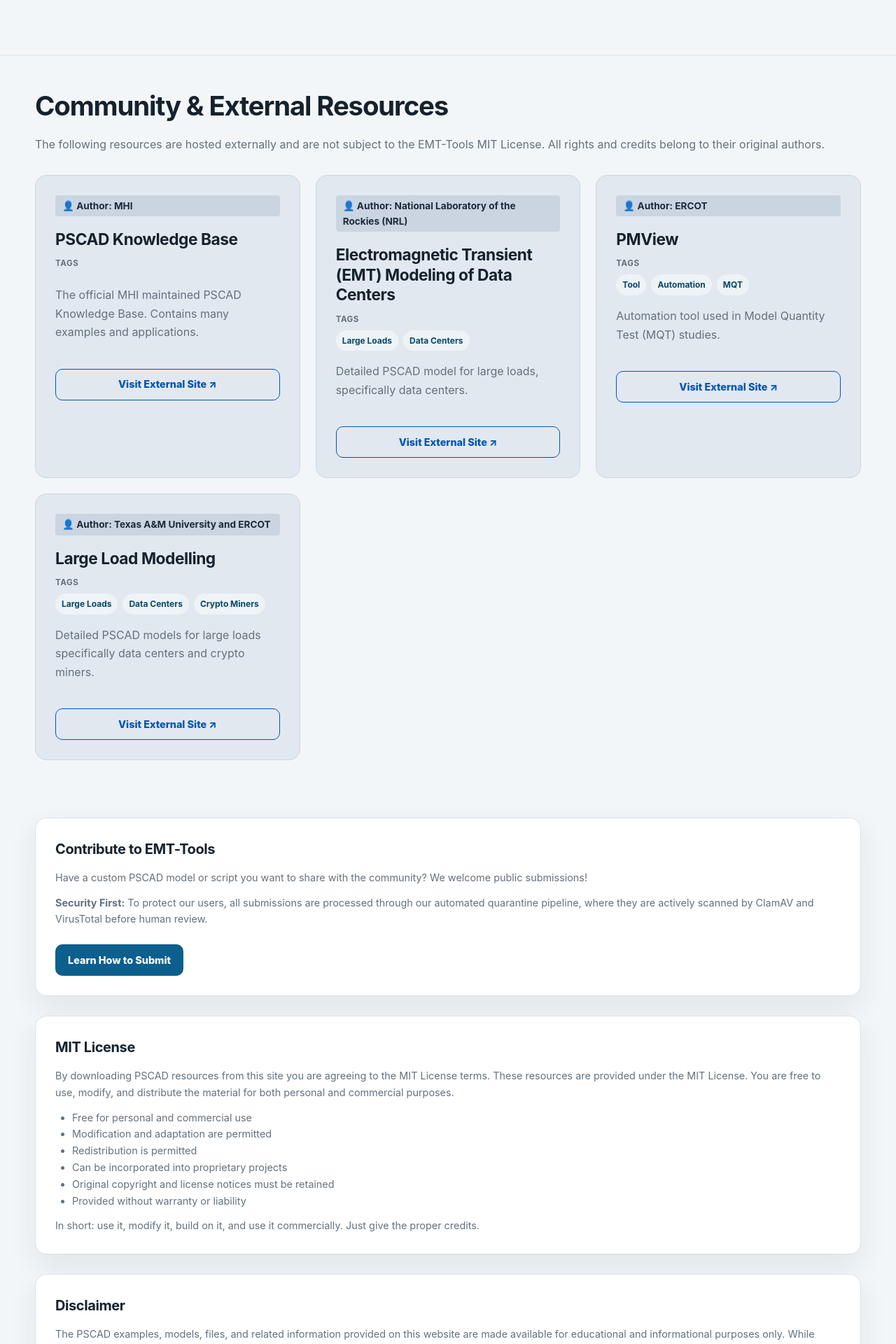
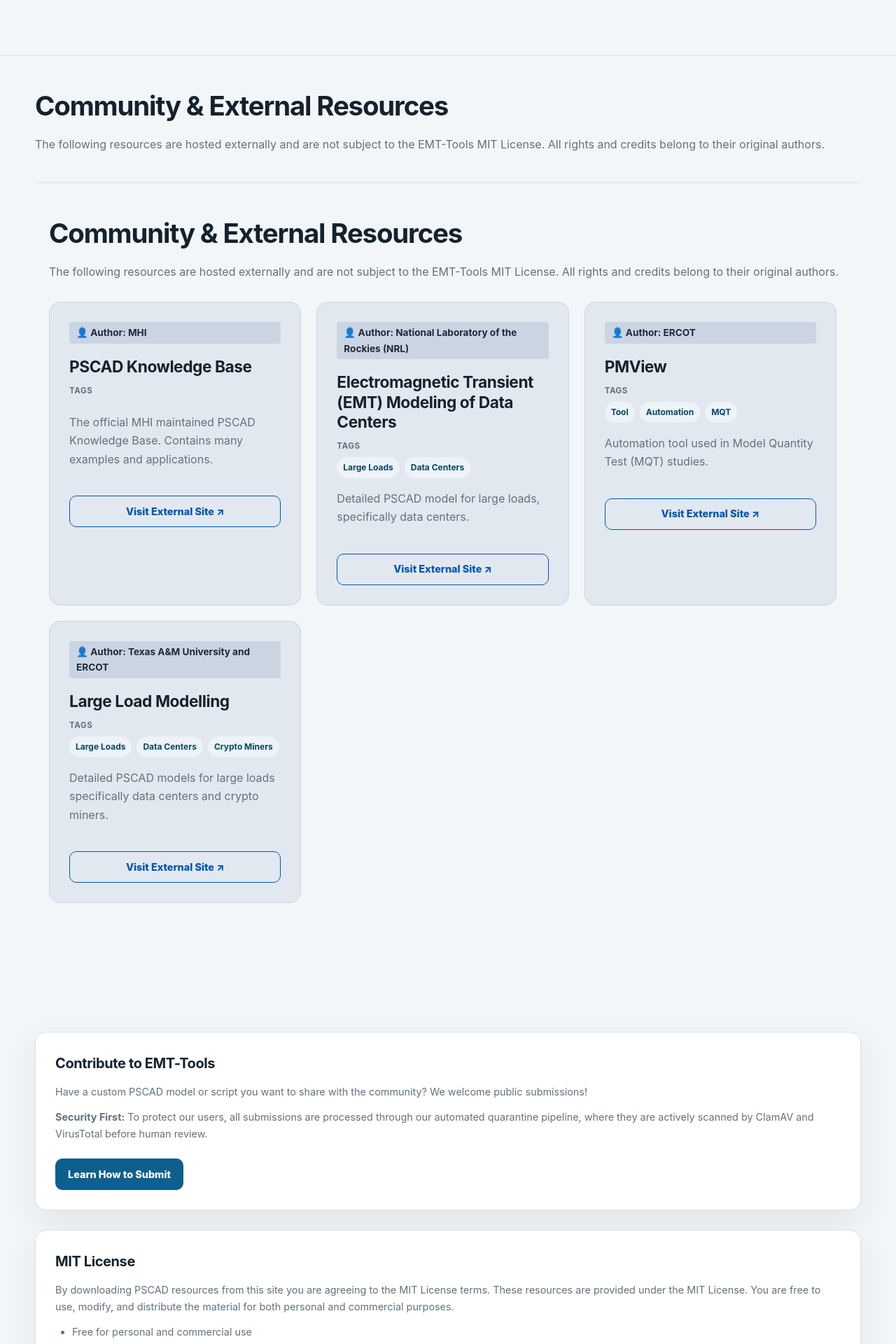
Before and after one commit to EMT-Tools/emt-tools.github.io, a Jekyll site: the page built from index.html, in a window 1280 px wide. Shown: the part 3263-5183 px from the top of the page at 70% size. Built offline with Jekyll 4.4.1, drawn with Linux system fonts in a browser that asks for light colours.

Commit message:
Update index.html

```diff
--- a/index.html
+++ b/index.html
@@ -119,10 +119,17 @@
       <h2> Community & External Resources</h2>
       <p>The following resources are hosted externally and are not subject to the EMT-Tools MIT License. All rights and credits belong to their original authors.</p>
     </div>
+    <section class="examples external-resources-section" style="margin-top: 40px; border-top: 2px solid #eaeaea; padding-top: 40px;">
+  <div class="container">
+    <div class="section-heading">
+      <h2> Community & External Resources</h2>
+      <p>The following resources are hosted externally and are not subject to the EMT-Tools MIT License. All rights and credits belong to their original authors.</p>
+    </div>
 
+    <!-- ADD THIS WRAPPER -->
+    <div class="scrollable-grid-container">
       <div class="example-grid" id="external-examples-grid">
         {% for resource in site.data.external %}
-      <!-- searchable-example CLASS ADDED HERE -->
         <article class="searchable-example example-card" style="background-color: #e2e8f0; border: 1px solid #cbd5e1; box-shadow: none;" data-search="{{ resource.tags | join: ' ' | downcase }} {{ resource.title | downcase }}">
 
           <div class="example-content">
@@ -153,4 +160,7 @@
         {% endfor %}
       </div>
     </div>
+    <!-- END WRAPPER -->
+
+  </div>
 </section>
```
Lines whose indentation alone changed are shown as unchanged.
